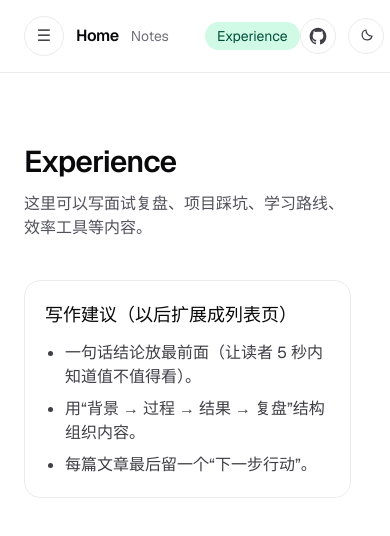
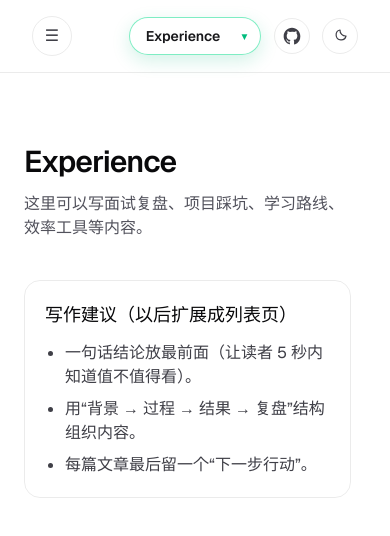
Before and after one commit to ltian059/my-portfolio, a Next.js app: page /experience in a window 390 px wide. Shown: the top 536 px of the page. Built offline with nearby package versions, Linux system fonts and the light colour scheme.

Commit message:
feat: enhance header navigation with mobile dropdown and improve side drawer visibility

```diff
--- a/src/app/layout.tsx
+++ b/src/app/layout.tsx
@@ -38,12 +38,12 @@ export default function RootLayout({
         className={`${geistSans.variable} ${geistMono.variable} ${jetBrainsMono.variable} min-h-screen antialiased`}
       >
         <header className="fixed inset-x-0 top-0 z-40 border-b border-black/[.08] bg-white/90 backdrop-blur dark:border-white/[.145] dark:bg-[#202126]">
-          <div className="mx-auto flex w-full max-w-5xl items-center px-6 py-4">
+          <div className="flex w-full items-center px-8 py-4">
             <div className="flex flex-1 items-center gap-3">
               <SideDrawer />
               <Link
                 href="/"
-                className="font-semibold tracking-tight text-zinc-950 dark:text-zinc-50"
+                className="hidden font-semibold tracking-tight text-zinc-950 dark:text-zinc-50 sm:inline-flex"
               >
                 Home
               </Link>
--- a/src/app/page.tsx
+++ b/src/app/page.tsx
@@ -38,7 +38,7 @@ export default async function Home() {
   const featuredNotes = (notesData.notes ?? []).slice(0, 3);
 
   return (
-    <div className="relative">
+    <div className="relative overflow-hidden">
       <div className="pointer-events-none absolute -top-40 left-1/2 h-[520px] w-[520px] -translate-x-1/2 rounded-full bg-[radial-gradient(circle,rgba(34,197,94,0.18),transparent_60%)] blur-3xl" />
       <div className="pointer-events-none absolute -bottom-48 right-0 h-[420px] w-[420px] rounded-full bg-[radial-gradient(circle,rgba(14,116,144,0.18),transparent_60%)] blur-3xl" />
 
--- a/src/components/header-nav.tsx
+++ b/src/components/header-nav.tsx
@@ -1,33 +1,116 @@
 "use client";
 
 import Link from "next/link";
-import { usePathname } from "next/navigation";
+import { usePathname, useRouter } from "next/navigation";
+import { useEffect, useRef, useState } from "react";
+
+const NAV_ITEMS = [
+  { label: "Home", href: "/" },
+  { label: "Notes", href: "/notes" },
+  { label: "Experience", href: "/experience" },
+];
 
 export default function HeaderNav() {
   const pathname = usePathname();
+  const router = useRouter();
+  // Resolve the current top-level route for highlights and mobile select.
+  const activeHref =
+    NAV_ITEMS.find((item) =>
+      item.href === "/" ? pathname === "/" : pathname?.startsWith(item.href)
+    )?.href ?? "/";
+
+  // Mobile dropdown state for custom-styled menu.
+  const [isOpen, setIsOpen] = useState(false);
+  const dropdownRef = useRef<HTMLDivElement | null>(null);
+
+  // Close dropdown when the route changes.
+  useEffect(() => {
+    setIsOpen(false);
+  }, [pathname]);
+
+  // Close dropdown on outside click or Escape key.
+  useEffect(() => {
+    const onPointerDown = (event: PointerEvent) => {
+      if (!dropdownRef.current) return;
+      if (dropdownRef.current.contains(event.target as Node)) return;
+      setIsOpen(false);
+    };
+    const onKeyDown = (event: KeyboardEvent) => {
+      if (event.key === "Escape") setIsOpen(false);
+    };
+    document.addEventListener("pointerdown", onPointerDown);
+    document.addEventListener("keydown", onKeyDown);
+    return () => {
+      document.removeEventListener("pointerdown", onPointerDown);
+      document.removeEventListener("keydown", onKeyDown);
+    };
+  }, []);
 
   return (
-    <nav className="flex flex-1 items-center justify-center gap-6 text-sm text-zinc-500 dark:text-zinc-300">
+    <div className="flex flex-1 items-center justify-center">
+      {/* Desktop navigation links. */}
+      <nav className="hidden items-center justify-center gap-6 text-sm text-zinc-500 dark:text-zinc-300 sm:flex">
+        {NAV_ITEMS.filter((item) => item.href !== "/").map((item) => (
           <Link
-        href="/notes"
+            key={item.href}
+            href={item.href}
             className={`rounded-full px-3 py-1 transition ${
-          pathname?.startsWith("/notes")
+              activeHref === item.href
                 ? "bg-emerald-100 text-emerald-900 dark:bg-emerald-400/15 dark:text-emerald-100"
                 : "hover:text-zinc-900 dark:hover:text-zinc-100"
             }`}
           >
-        Notes
+            {item.label}
           </Link>
-      <Link
-        href="/experience"
-        className={`rounded-full px-3 py-1 transition ${
-          pathname?.startsWith("/experience")
+        ))}
+      </nav>
+
+      {/* Mobile dropdown for quick page switching. */}
+      <div
+        ref={dropdownRef}
+        className="relative w-full max-w-[12rem] sm:hidden"
+      >
+        <button
+          type="button"
+          onClick={() => setIsOpen((open) => !open)}
+          className="w-full rounded-full border border-emerald-300/80 bg-white/95 px-4 py-2 pr-10 text-left text-sm font-semibold text-zinc-900 shadow-[0_6px_18px_rgba(16,185,129,0.18)] backdrop-blur transition hover:border-emerald-400 hover:bg-white focus:outline-none focus:ring-2 focus:ring-emerald-300/70 dark:border-emerald-400/50 dark:bg-white/[.08] dark:text-zinc-100 dark:hover:border-emerald-300/80 dark:focus:ring-emerald-400/50"
+          aria-haspopup="listbox"
+          aria-expanded={isOpen}
+        >
+          {NAV_ITEMS.find((item) => item.href === activeHref)?.label ?? "Home"}
+        </button>
+        <span className="pointer-events-none absolute right-3 top-1/2 -translate-y-1/2 text-[10px] text-emerald-500 dark:text-emerald-300">
+          ▼
+        </span>
+        {isOpen ? (
+          <div className="absolute left-0 right-0 mt-2 rounded-2xl border border-emerald-200/70 bg-white/95 p-2 text-sm text-zinc-800 shadow-xl backdrop-blur dark:border-emerald-400/40 dark:bg-[#1b1b1f] dark:text-zinc-100">
+            <ul className="space-y-1" role="listbox">
+              {NAV_ITEMS.map((item) => (
+                <li key={item.href}>
+                  <button
+                    type="button"
+                    onClick={() => {
+                      // Navigate and close the dropdown immediately.
+                      router.push(item.href);
+                      setIsOpen(false);
+                    }}
+                    className={`flex w-full items-center justify-between rounded-xl px-3 py-2 text-left transition hover:bg-emerald-50 hover:text-emerald-700 dark:hover:bg-emerald-400/10 dark:hover:text-emerald-200 ${
+                      activeHref === item.href
                         ? "bg-emerald-100 text-emerald-900 dark:bg-emerald-400/15 dark:text-emerald-100"
-            : "hover:text-zinc-900 dark:hover:text-zinc-100"
+                        : ""
                     }`}
                   >
-        Experience
-      </Link>
-    </nav>
+                    <span className="truncate">{item.label}</span>
+                    {activeHref === item.href ? (
+                      <span className="text-xs">●</span>
+                    ) : null}
+                  </button>
+                </li>
+              ))}
+            </ul>
+          </div>
+        ) : null}
+      </div>
+    </div>
   );
 }
--- a/src/components/side-drawer.tsx
+++ b/src/components/side-drawer.tsx
@@ -15,6 +15,8 @@ type SideNavState = {
 
 export default function SideDrawer() {
   const pathname = usePathname();
+  // Hide the drawer toggle on large Notes pages where the TOC is always visible.
+  const hideOnXl = pathname?.startsWith("/notes/");
   // Holds side nav config fetched from the API.
   const [sideNavState, setSideNavState] = useState<SideNavState | null>(null);
   const config = pathname ? sideNavState?.sideNavByPath[pathname] : undefined;
@@ -196,7 +198,9 @@ export default function SideDrawer() {
       <button
         type="button"
         onClick={() => (isOpen ? handleClose() : handleOpen())}
-        className="inline-flex h-10 w-10 items-center justify-center rounded-full border border-black/[.08] text-zinc-700 hover:bg-black/[.04] dark:border-white/[.145] dark:text-zinc-200 dark:hover:bg-white/[.06]"
+        className={`inline-flex h-10 w-10 items-center justify-center rounded-full border border-black/[.08] text-zinc-700 hover:bg-black/[.04] dark:border-white/[.145] dark:text-zinc-200 dark:hover:bg-white/[.06] ${
+          hideOnXl ? "xl:hidden" : ""
+        }`}
         aria-label={isOpen ? "Close navigation" : "Open navigation"}
       >
         {isOpen ? "✕" : "☰"}
```
Lines whose indentation alone changed are shown as unchanged.
